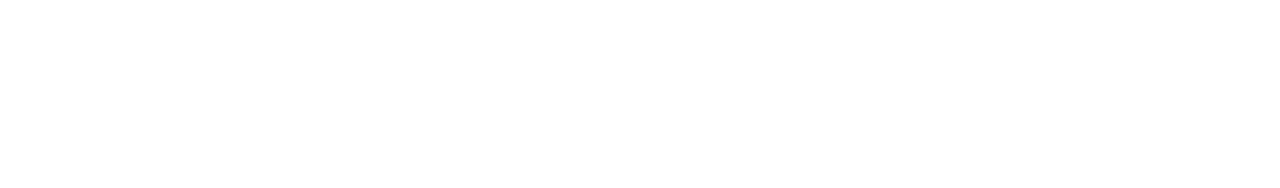
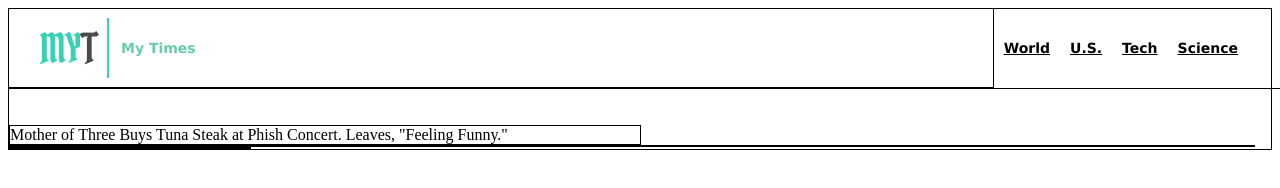
Before and after one commit to leedekievit/my-times, a plain HTML site: page index.html in a window 1280 px wide. Drawn offline with Linux system fonts and the light colour scheme.

Commit message:
add header

```diff
--- a/index.html
+++ b/index.html
@@ -2,9 +2,42 @@
 <html>
   <head>
     <meta charset="utf-8">
-    <title></title>
+    <title>My Times</title>
+    <link rel="stylesheet" href="resources/css/style.css" type="text/css">
   </head>
+
+<!-- Header section -->
+  <header>
+    <div class="logo">
+      <img src="resources\images\img-myt-logo.jpg" alt="Logo">
+      <span>My Times</span>
+    </div>
+    <nav>
+      <span><a href="#">World</a></span>
+      <span><a href="#">U.S.</a></span>
+      <span><a href="#">Tech</a></span>
+      <span><a href="#">Science</a></span>
+    </nav>
+  </header>
+
+<!-- Main Content -->
   <body>
+    <div class="container">
+      <div class="column large">
+        <div class="lead-story">
+          <div class="image-content">
+            <span>Mother of Three Buys Tuna Steak at Phish Concert. Leaves, "Feeling Funny."</span>
+          </div>
+        </div>
+
+      </div>
+      <div class="column meduim">
+
+      </div>
+      <div class="column small">
+
+      </div>
+    </div>
 
   </body>
 </html>
--- a/resources/css/style.css
+++ b/resources/css/style.css
@@ -0,0 +1,62 @@
+header  {
+  font-family: Verdana;
+  font-size: 14px;
+  font-weight: bold;
+  display: flex;
+  border-bottom: 1px solid black;
+  width: 100%;
+  height: 80px;
+  justify-content: space-between;
+  position: fixed;
+}
+
+header .logo {
+  color: MediumAquamarine;
+  display: inline-flex;
+  align-items: center;
+  padding-left: 30px;
+  border: 1px solid black;
+  flex-grow: 1
+}
+
+header nav  {
+  display: inline-flex;
+  align-content: center;
+  align-items: center;
+  padding-right: 40px;
+}
+
+header img {
+  margin-right: 12px;
+}
+
+header a {
+  color: black;
+  padding: 20px 10px;
+}
+
+.container  {
+  border: 1px solid black;
+  padding-top: 116px;
+
+}
+
+.column {
+  border: 1px solid black;
+  margin-right: 16px;
+}
+
+.column.large {
+  width: 630px;
+  border: 1px solid black;
+}
+
+.column.medium {
+  width: 300px;
+  border: 1px solid black;
+}
+
+.column.small {
+  width: 240px;
+  border: 1px solid black;
+}
```
